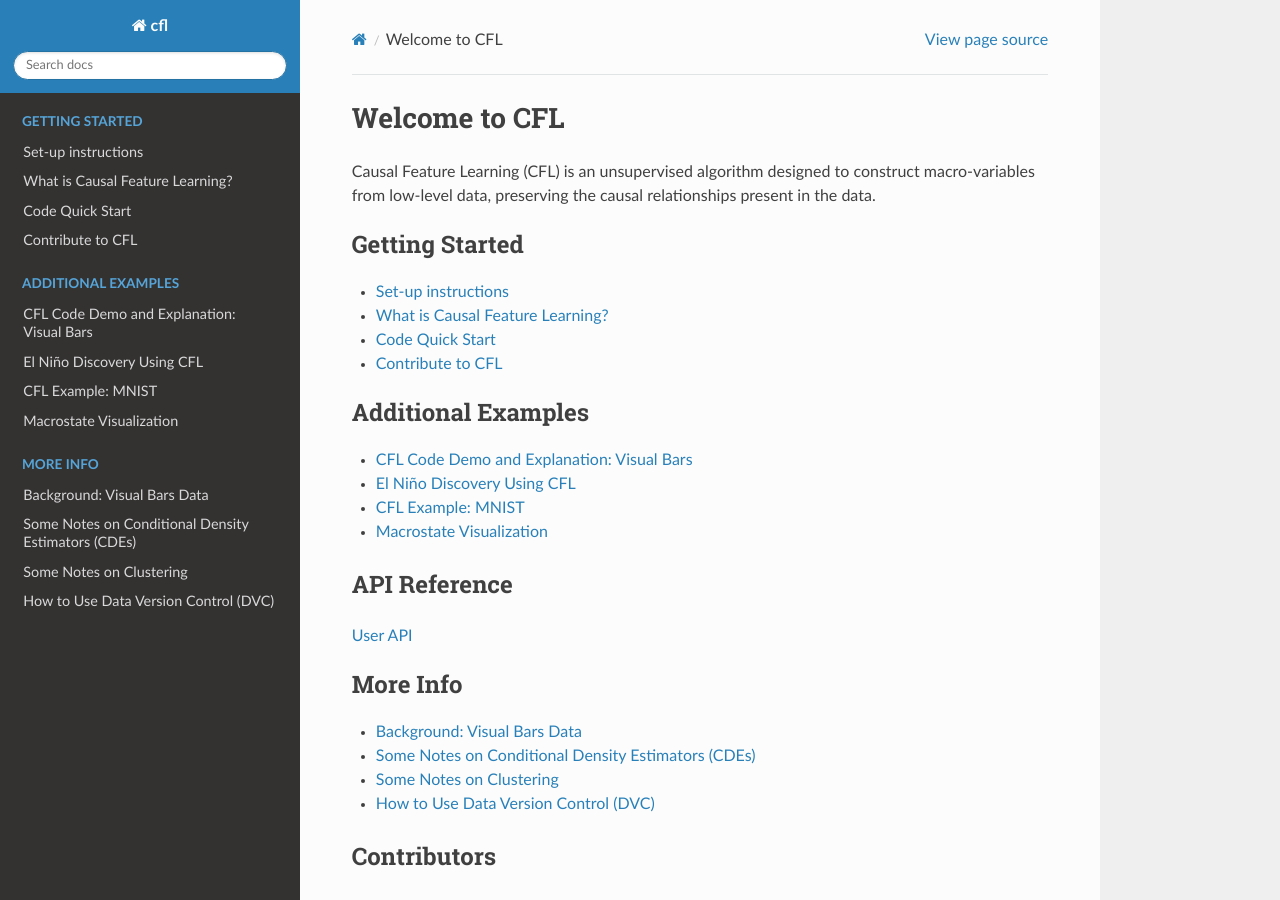
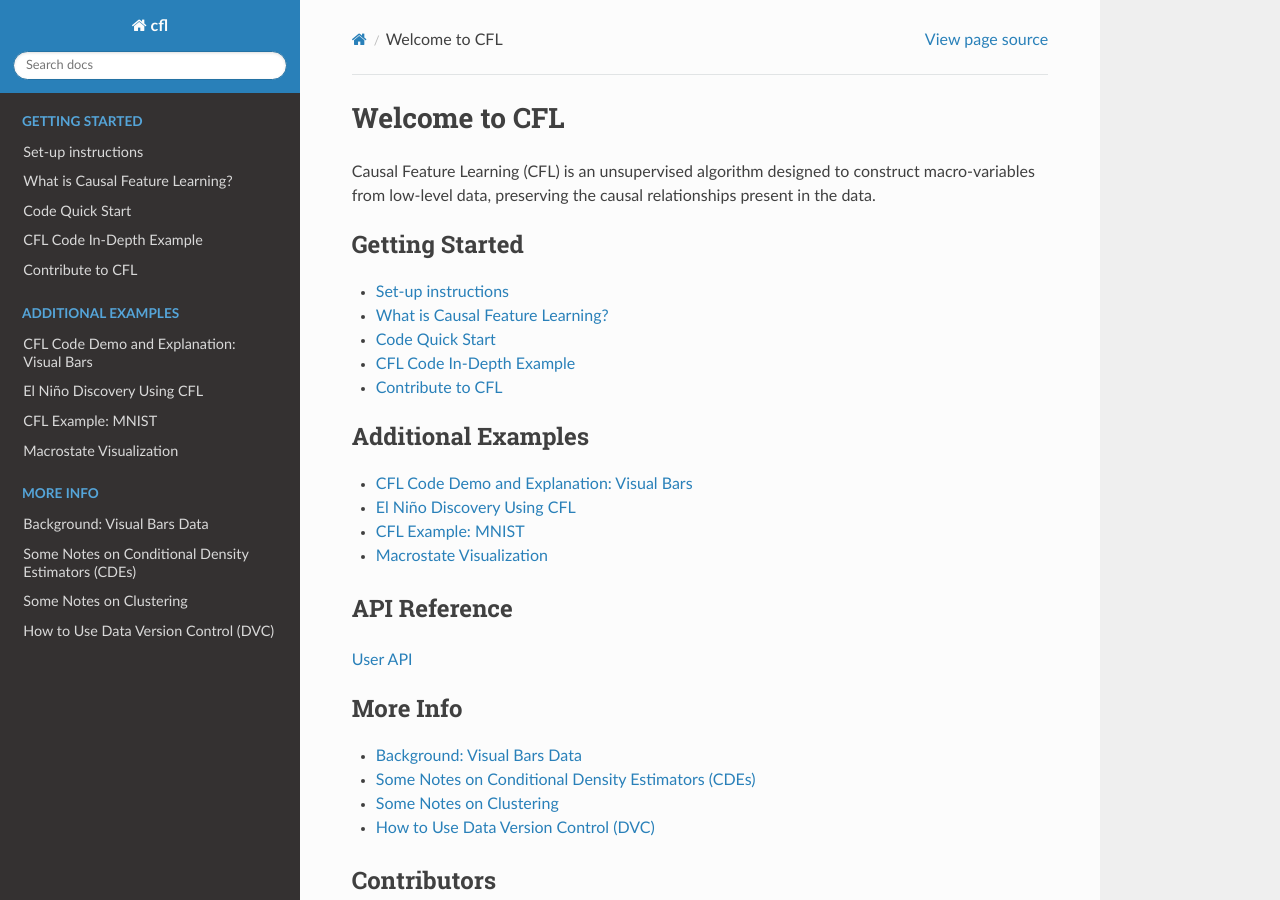
Before and after one commit to eberharf/cfl, a Sphinx documentation site: the page built from docs/source/index.rst, in a window 1280 px wide and 900 px high. Built offline with Sphinx 7.4.7 and the Read the Docs theme 2.0.0, drawn with Linux system fonts in a browser that asks for light colours; pages that are not in the unit, such as notebooks, are missing from menus; some of the changed lines change nothing that is shown.

Commit message:
Add new notebook to toctree

```diff
--- a/docs/source/index.rst
+++ b/docs/source/index.rst
@@ -19,6 +19,7 @@ relationships present in the data.
    getting_started/SETUP
    getting_started/cfl_intro.md
    getting_started/quick_start.ipynb
+   getting_started/indepth_start.ipynb
    getting_started/dev_guide.ipynb
 
 .. toctree::
```
